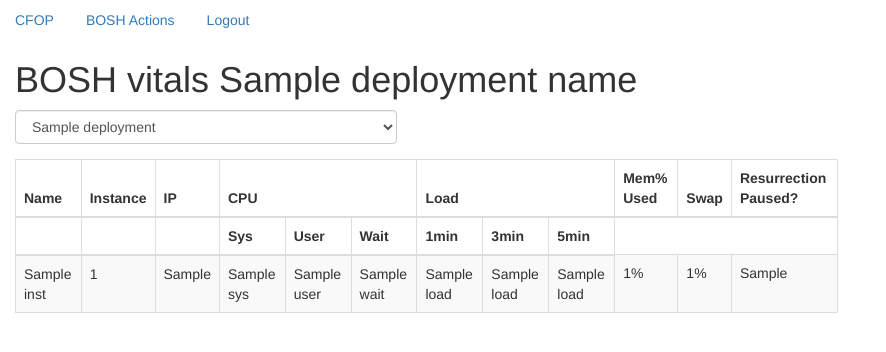
After one commit to tpbrisco/cfopscon, a Flask app: template templates/bosh_vitals.html in a window 1280 px wide. The commit adds this page. Shown: the top 352 px of the page, without its empty margins (0-886 px from the left). Run offline with Flask 2, Linux system fonts and the light colour scheme; the template is opened without the code that fills it: most values are stand-ins (such as "Sample title", 1, 10 or a date in 2020); parts of the project's set-up code (start-up, migrations or seed data) failed here and were passed over; some libraries are stand-ins or nearby versions.

Commit message:
recovery branch

```diff
--- a/opcon/app.py
+++ b/opcon/app.py
@@ -66,17 +66,32 @@ def load_user(id):
 
 @app.route('/login', methods=['GET', 'POST'])
 def login():
-    next = request.args.get('next')
-    if not next and not next.startswith('http'):
-        next = Flask.url_for('index')
-    if user_auth.flask_current_user.is_authenticated:
-        return redirect(next)
+    if app.config['USER_AUTH_TYPE'] == 'CSV':
+        next = request.args.get('next')
+        if not next and not next.startswith('http'):
+            next = Flask.url_for('index')
+        if user_auth.flask_current_user.is_authenticated:
+            return redirect(next)
+        if request.method == 'POST':
+            username = request.form['username']
+            password = request.form['password']
+            user_auth.login_user(username, password)
+            return redirect(next)
+        return render_template('login_csv.html')
+    elif app.config['USER_AUTH_TYPE'] == 'UAA':
+        return render_template("login_uaa.html",
+                               cf_login=user_auth.user_auth.auth_url)
+    else:
+        return render_template('login_csv.html')
+
+
+@app.route('/login_redirect', methods=['GET', 'POST'])
+def login_redirect():
     if request.method == 'POST':
-        username = request.form['username']
-        password = request.form['password']
-        user_auth.login_user(username, password)
-        return redirect(next)
-    return render_template('login.html')
+        print("request POST args: {}".format(request.form))
+    elif request.method == 'GET':
+        print("request GET args: {}".format(request.args))
+    return Response('isallright', 200)
 
 
 @app.route('/logout')
@@ -135,6 +150,29 @@ def download_logs(taskid):
                     headers={'Content-Disposition': "attachment; filename={}".format(filename)})
 
 
+@app.route("/bosh/deployment/vitals", methods=['GET'])
+@user_auth.flask_login_required
+def get_deployment_vitals_default():
+    return get_deployment_vitals(director.deployments[0])
+    # vitals = director.get_deployment_vitals(director.deployments[0])
+    # return render_template('bosh_vitals.html',
+    #                        deployment_name=director.deployments[0],
+    #                        deployments=director.deployments,
+    #                        deployment_vitals=vitals
+
+@app.route("/bosh/deployment/<deployment>/vitals", methods=['GET'])
+@user_auth.flask_login_required
+def get_deployment_vitals(deployment):
+    # return rendered template with data
+    if deployment == "":
+        deployment = director.deployments[0]
+    vitals = director.get_deployment_vitals(deployment)
+    return render_template('bosh_vitals.html',
+                           deployment_name=deployment,
+                           deployments=director.deployments,
+                           deployment_vitals=vitals)
+
+
 @app.route("/bosh/deployment/<deployment>/jobs", methods=['GET'])
 @user_auth.flask_login_required
 def get_deployment_jobs(deployment):
--- a/opcon/modules/director.py
+++ b/opcon/modules/director.py
@@ -4,6 +4,7 @@ import sys
 from urllib.parse import urlparse
 import time
 import hashlib
+import json
 
 TASK_LOGS = 1
 task_index = {
@@ -198,3 +199,55 @@ class Director(object):
             return task_h_r.json()
         else:
             return {}
+
+    def get_deployment_vitals(self, deployment):
+        '''get bosh vms --vitals'''
+        if deployment not in self.deployments:
+            return None
+        # deployments/<deployment>/instances?format=full
+        vitals_url = '%s/deployments/%s/instances' % (
+            self.bosh_url, deployment)
+        if self.debug:
+            print("submit for instance vitals", vitals_url)
+        vitals_resp = self.session.get(vitals_url, params={'format': 'full'},
+                                       allow_redirects=False,
+                                       verify=self.verify_tls)
+        if not vitals_resp.status_code == 302:
+            print("error calling bosh:", vitals_resp.content)
+            return None
+        vitals_task_url = urlparse(vitals_resp.headers['Location']).path
+        if self.debug:
+            print("vitals task:", vitals_task_url)
+        vitals_t_r = self.session.get(self.bosh_url + vitals_task_url,
+                                      verify=self.verify_tls)
+        task_state = vitals_t_r.json()['state']
+        while task_state != 'done':
+            # should "flash" a message here
+            if self.debug:
+                print("vitals state: sleep until job ready")
+            time.sleep(1)
+            vitals_t_r = self.session.get(self.bosh_url + vitals_task_url,
+                                          verify=self.verify_tls)
+            task_state = vitals_t_r.json()['state']
+        if self.debug:
+            print("vitals state: job is ready")
+        # get output from task -- this is tricky
+        # the output from the task is a series of json-as-text strings (one
+        # object per line),  so read that, convert it into dictionary, and
+        # append that to a list we can then take that list-of-dicts and return
+        # it as a reasonable answer.
+        # All this instead of a response.json() call - because it's not json...
+        if self.debug:
+            print("vitals output", self.bosh_url + vitals_task_url + '/output')
+        vitals_t_r = self.session.get(self.bosh_url + vitals_task_url + '/output',
+                                      params={'type': 'result'},
+                                      verify=self.verify_tls)
+        my_data = vitals_t_r.content.decode('ascii')  # convert \n to newline
+        ary_vms = list()
+        for i in my_data.splitlines():
+            ary_vms.append(json.loads(i))
+        if self.debug:
+            print("received data dumped to /tmp/response.json")
+            with open('/tmp/response.json', 'w') as f:
+                f.write(json.dumps(ary_vms))
+        return ary_vms
--- a/templates/base.html
+++ b/templates/base.html
@@ -14,6 +14,7 @@
       <ul class="dropdown-menu">
 	<li><a href="{{ url_for('bosh_logs') }}">Logs</a></li>
 	<li><a href="{{ url_for('get_tasks') }}">Tasks</a></li>
+	<li><a href="{{ url_for('get_deployment_vitals_default') }}">Vitals</a></li>
       </ul>
     </li>
     <li class="nav nav-pills">
--- /dev/null
+++ b/templates/bosh_vitals.html
@@ -0,0 +1,48 @@
+{% extends "base.html" %}
+{% block title %}BOSH Vitals {{ deployment_name }}{% endblock %}
+{% block content %}
+<script src="{{bootstrap_find_resource('jquery.js', cdn='jquery')}}"></script>
+<script>
+  $(document).ready(function() {
+      $("#deployment_list").click(function(){
+	  // alert("deployment: " + $("#deployment_list").val());
+	  $.get("/bosh/deployment/" + $("#deployment_list").val() + "/jobs", fun
+ction(data, status){
+	      $("#deployment_jobs").empty("li");
+	      for (i=0; i < data.length; i++) {
+		  $("#deployment_jobs").append("<option>"+data[i]+"</option>");
+	      }
+	  })
+      })
+  })
+</script>
+<div class="col-md-8 offset-md-2">
+  <h1>BOSH vitals {{ deployment_name }}</h1>
+  <form class="form form-horizontal" method="GET" action="">
+    <div class="form-row">
+      <div class="form-group col-md-6">
+	   <select class="form-control" id="deployment_list" name="deployment">
+	     {% for d in deployments %}
+	     <option>{{ d }}</option>
+	     {% endfor %}
+	   </select>
+      </div>
+    </div>
+  <table class="table table-striped table-bordered">
+    <thead><tr><th>Name</th><th>Instance</th><th>IP</th><th colspan=3>CPU</th>
+	<th colspan=3>Load</th><th>Mem% Used</th><th>Swap</th>
+	<th>Resurrection Paused?</th></thead>
+    <thead><tr><th></th><th></th><th><th>Sys</th><th>User</th><th>Wait</th>
+    <th>1min</th><th>3min</th><th>5min</th></thead>
+    {% for inst in deployment_vitals %}
+    <tr><td>{{ inst.job_name }}</td><td>{{ inst.vm_cid }}</td>
+      <td>{{ inst.ips[0] }}</td><td>{{ inst.vitals.cpu.sys }}</td>
+      <td>{{ inst.vitals.cpu.user }}</td><td>{{ inst.vitals.cpu.wait	}}</td>
+      <td>{{ inst.vitals.load[0] }}</td><td>{{ inst.vitals.load[1] }}</td><td>{{ inst.vitals.load[2] }}</td>
+      <td>{{ inst.vitals.mem.percent }}%</td>
+      <td>{{ inst.vitals.swap.percent }}%</td>
+      <td>{{ inst.resurrection_paused }}</td>
+    </tr>
+    {% endfor %}
+</div>
+{% endblock %}
```
Also changed, not shown: opcon/modules/auth.py (+49 -2 lines), requirements.txt (+6 -6 lines), templates/login_uaa.html (added, +9 -0 lines), templates/login_csv.html (renamed from templates/login.html).
